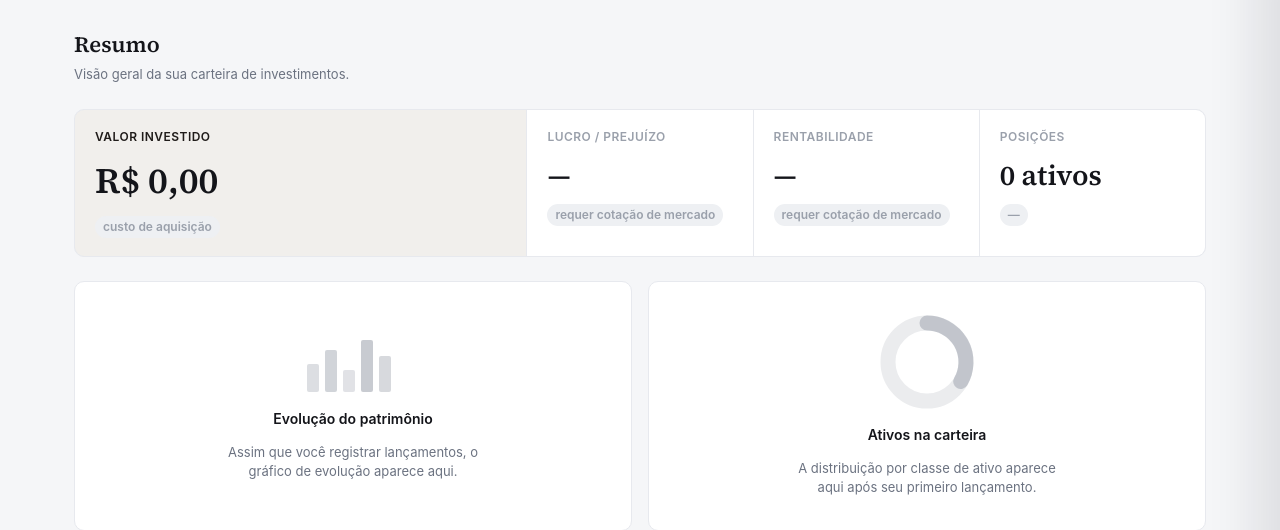
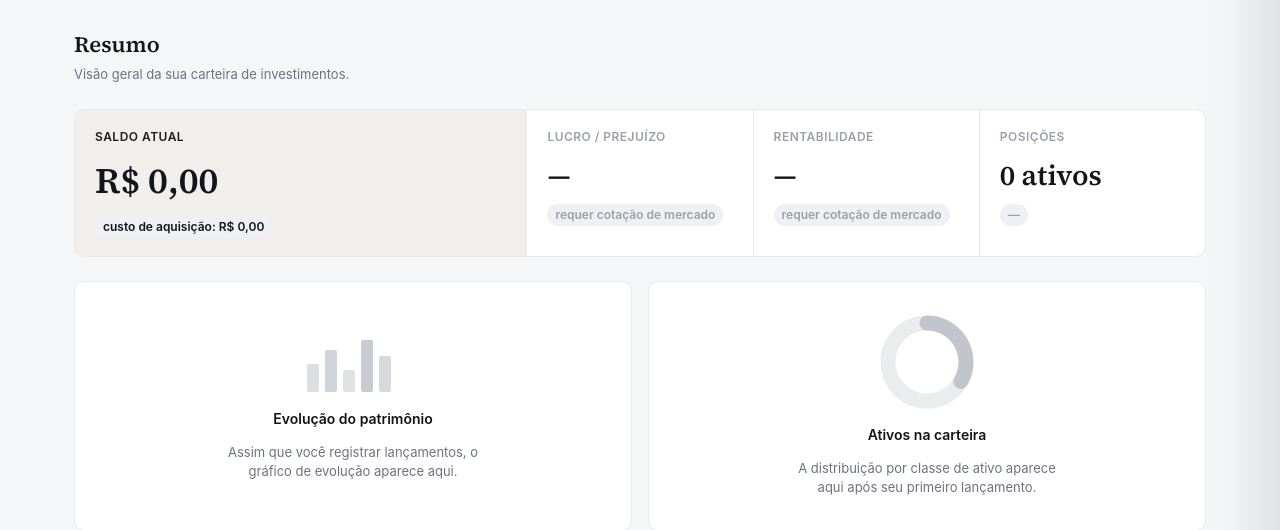
Before and after one commit to BitCoderSoft/findash, a Django app: page / in a window 1280 px wide. Shown: the part 56-586 px from the top of the page. Run offline with Django 5.2, Linux system fonts and the light colour scheme; the visitor is signed in with stand-in values (Sample User, id 1); data that the repository does not hold is empty.

Commit message:
hero do Resumo vira "Saldo atual" (custo de aquisicao + lucro/prejuizo)
O numero grande do primeiro card do Resumo passa a mostrar o saldo atual
da carteira (valor_investido + lucro_prejuizo, colorido pelo sinal do
lucro), com o antigo "custo de aquisicao" rebaixado a legenda pequena
embaixo em vez de ser o destaque. Cai pra valor_investido puro quando nao
ha cotacao avaliada (kpis['lucro_prejuizo'] is None).

Ajuste de legibilidade: cor da legenda "custo de aquisicao" trocada pra
preto (--color-text), so nesse elemento via style inline - nao mexe na
classe .trend.neutral compartilhada com outros cards.

```diff
--- a/investments/templates/investments/dashboard.html
+++ b/investments/templates/investments/dashboard.html
@@ -114,9 +114,13 @@
 
         <div class="kpi-grid">
             <div class="kpi-card hero">
-                <span class="kpi-label">Valor investido</span>
-                <span class="kpi-value">R$ {{ kpis.valor_investido|floatformat:2 }}</span>
-                <span class="trend neutral">custo de aquisição</span>
+                <span class="kpi-label">Saldo atual</span>
+                {% if kpis.lucro_prejuizo is not None %}
+                    <span class="kpi-value {% if kpis.lucro_prejuizo > 0 %}up{% else %}down{% endif %}">R$ {{ kpis.saldo_atual|floatformat:2 }}</span>
+                {% else %}
+                    <span class="kpi-value">R$ {{ kpis.saldo_atual|floatformat:2 }}</span>
+                {% endif %}
+                <span class="trend neutral" style="color: var(--color-text);">custo de aquisição: R$ {{ kpis.valor_investido|floatformat:2 }}</span>
             </div>
             <div class="kpi-card">
                 <span class="kpi-label">Lucro / Prejuízo</span>
--- a/investments/views.py
+++ b/investments/views.py
@@ -47,6 +47,10 @@ def dashboard(request):
 
     kpis = calcular_kpis(request.user)
     kpis.update(calcular_kpis_mercado(posicoes))
+    if kpis['lucro_prejuizo'] is not None:
+        kpis['saldo_atual'] = kpis['valor_investido'] + kpis['lucro_prejuizo']
+    else:
+        kpis['saldo_atual'] = kpis['valor_investido']
 
     context = {
         'form': form,
```
Also changed, not shown: AGENTS.md (+7 -0 lines).
